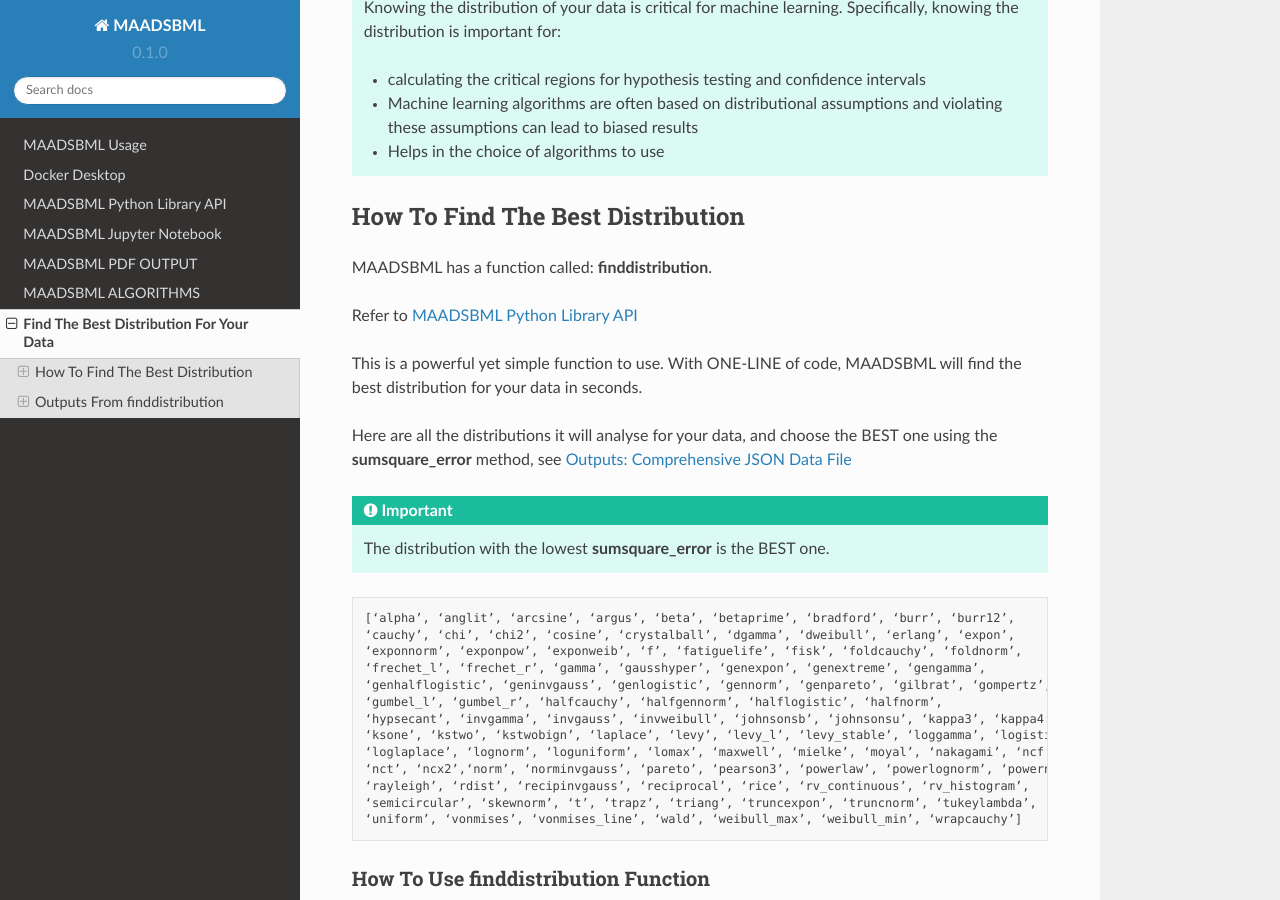
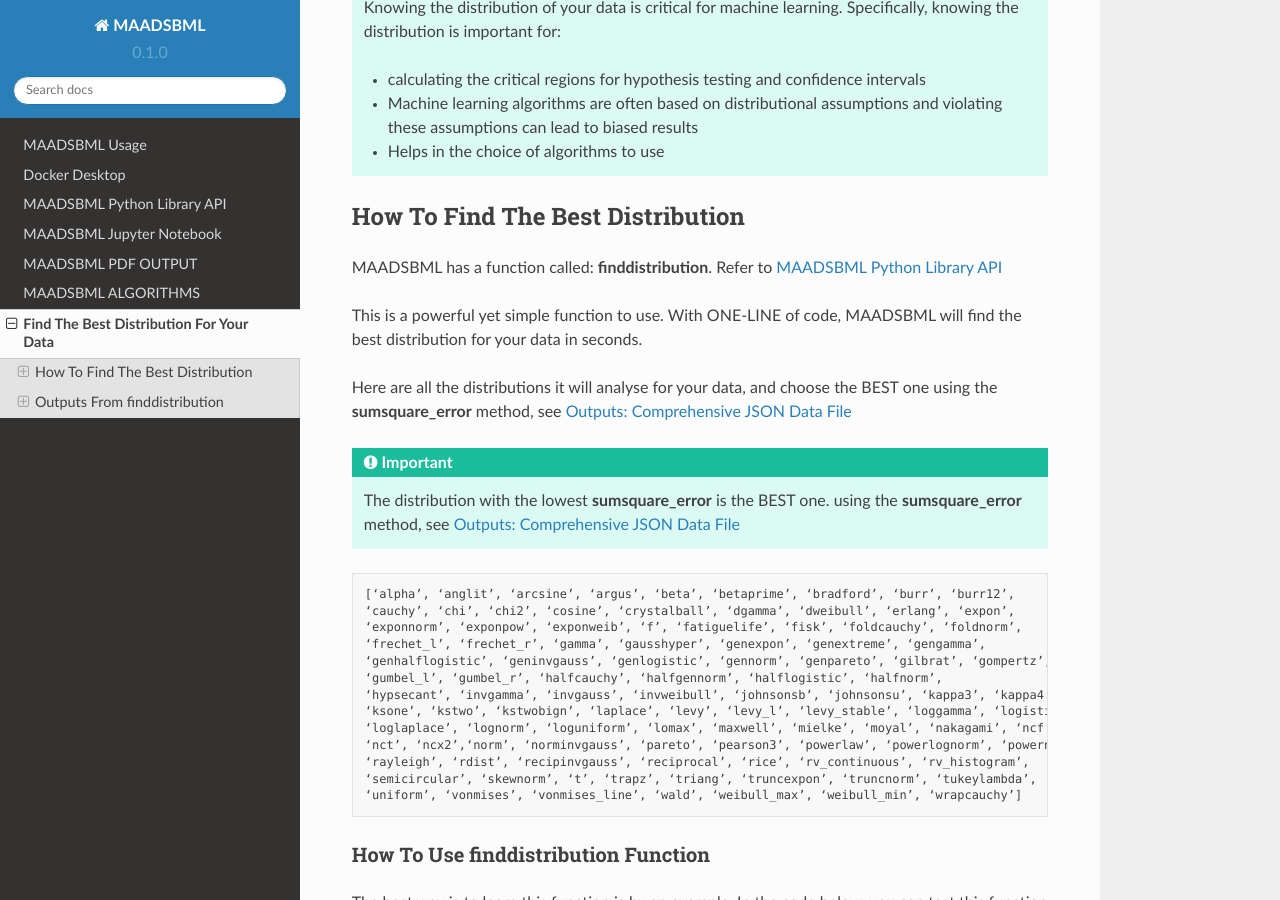
Before and after one commit to smaurice101/maadsbml, a Sphinx documentation site: the page built from docs/source/finddist.rst, in a window 1280 px wide and 900 px high, scrolled down 301 px. Built offline with Sphinx 7.4.7 and the Read the Docs theme 2.0.0, drawn with Linux system fonts in a browser that asks for light colours.

Commit message:
Update finddist.rst

```diff
--- a/docs/source/finddist.rst
+++ b/docs/source/finddist.rst
@@ -16,16 +16,14 @@
 How To Find The Best Distribution
 ----------------------------
 
-MAADSBML has a function called: **finddistribution**.
-
-Refer to :ref:`MAADSBML Python Library API`
+MAADSBML has a function called: **finddistribution**.  Refer to :ref:`MAADSBML Python Library API`
 
 This is a powerful yet simple function to use.  With ONE-LINE of code, MAADSBML will find the best distribution for your data in seconds.
 
 Here are all the distributions it will analyse for your data, and choose the BEST one using the **sumsquare_error** method, see :ref:`Outputs: Comprehensive JSON Data File`
 
 .. important::
-   The distribution with the lowest **sumsquare_error** is the BEST one.
+   The distribution with the lowest **sumsquare_error** is the BEST one. using the **sumsquare_error** method, see :ref:`Outputs: Comprehensive JSON Data File`
 
 .. code-block::
 
```
